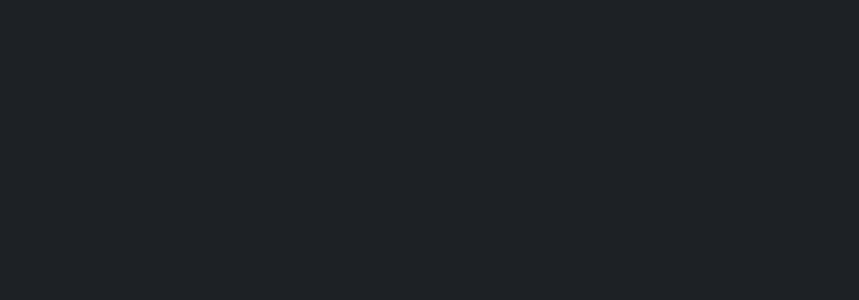
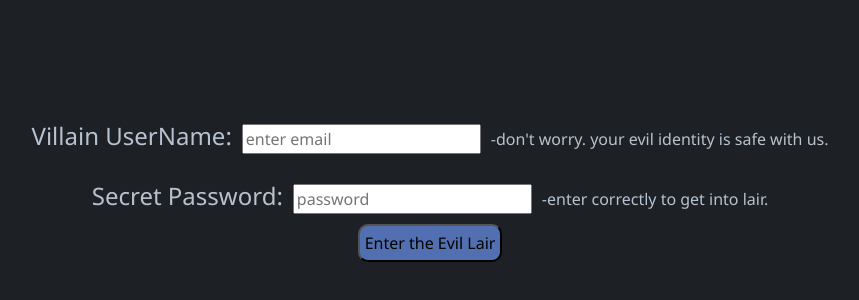
Before and after one commit to oallelsefailo/task-management-gp3, a React (Create React App) app in the folder client/: page / in a window 1280 px wide. Before the commit this address had no page. Shown: the part 282-582 px from the top of the page, without its empty margins (210-1069 px from the left). Built offline with nearby package versions, Linux system fonts and the light colour scheme; the HTML template or start-up script is replaced by a standard one.

Commit message:
added useNavigate

```diff
--- a/client/src/App.js
+++ b/client/src/App.js
@@ -22,15 +22,7 @@ function App() {
     setLoggedIn(true);
   };
 
-  return (
-    <Router>
-      <Routes>
-        <Route path="/task" element={isLoggedIn ? (<Container />)
-                : (<LoginPage onLogin={handleLogin} />)} />
-      </Routes>
-    </Router>
 
-  )
 
   return (
     <>
@@ -45,12 +37,11 @@ function App() {
         <>
           <Router>
             <div className="app-container">
-             <Navigation />
-              {/* {isLoggedIn && <Navigation />} */}
+              {isLoggedIn && <Navigation />}
               <Routes>
                 <Route path="/task" element={<Container />} />
                 <Route path="/task/submit" element={<Submitter />} />
-                {/* <Route path="/" element={<LoginPage onLogin={handleLogin} />} /> */}
+                <Route path="/" element={<LoginPage onLogin={handleLogin} />} />
               </Routes>
 
             </div>
--- a/client/src/components/LoginPage.js
+++ b/client/src/components/LoginPage.js
@@ -1,13 +1,14 @@
 import "../components/loginpage.css"
+import { useNavigate } from "react-router-dom";
 
 export default function LoginPage () {
-
+    const navigate = useNavigate();
     return (
         <>
         <div className= "logInPage">
             <form method="" action="">
                 <div className="labelInput">
-                    <label >Villian UserName:</label>
+                    <label >Villain UserName:</label>
                         <input className="inputbar"type= "email" placeholder='enter email'/>
                     <label className="rightsidetext">-don't worry. your evil identity is safe with us.</label>
                 </div>
@@ -15,11 +16,13 @@ export default function LoginPage () {
                 <div className="labelInput">
                     <label>Secret Password:</label>
                         <input className="inputbar" type="password" placeholder="password" />
-                    <label className="rightsidetext">-enter correctly to get into secret lair.</label>
+                    <label className="rightsidetext">-enter correctly to get into lair.</label>
                 </div>
             </form>
-                <button className='loginButton'>
-                    Enter the Evil Lair</button>
+            <div>
+                <a href='/task'/>
+                <button className='loginButton' onClick={() => navigate('/task')}>
+                    Enter the Evil Lair</button></div>
         </div>
     </>
  );
```
